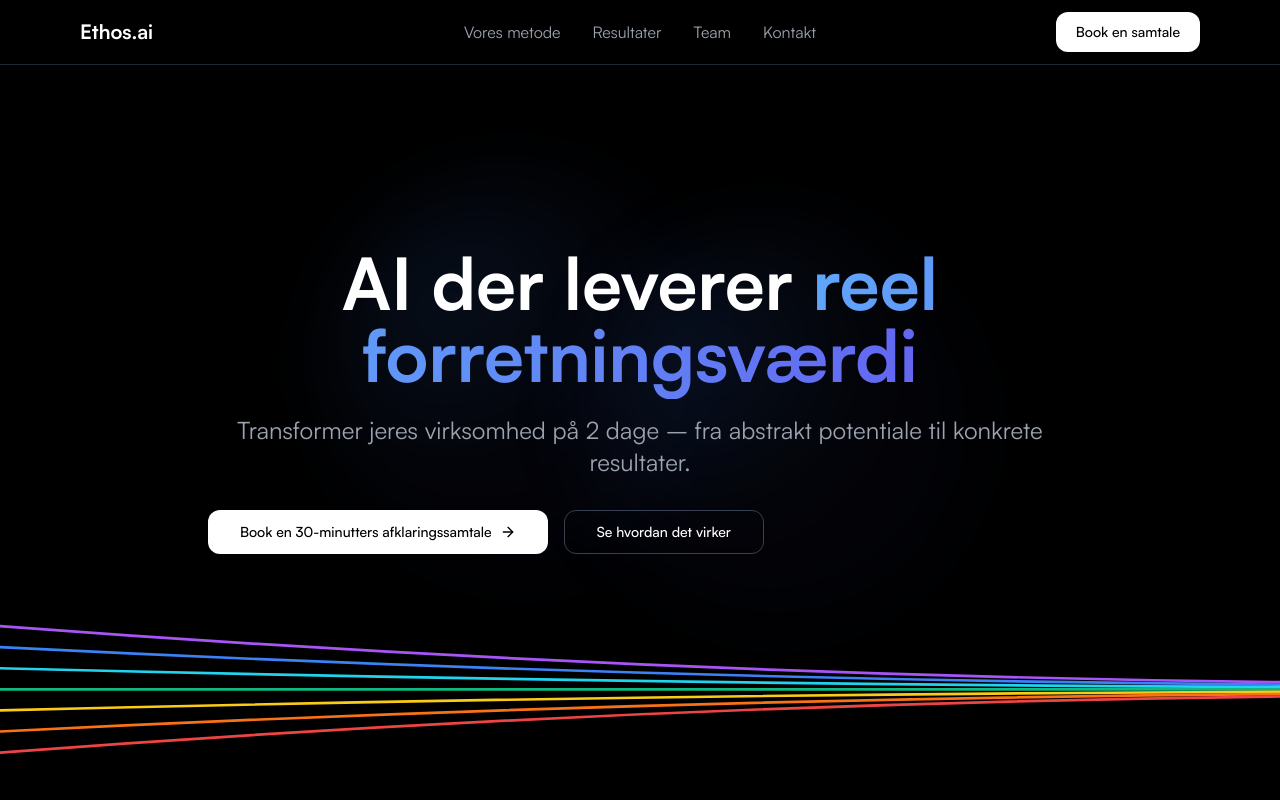
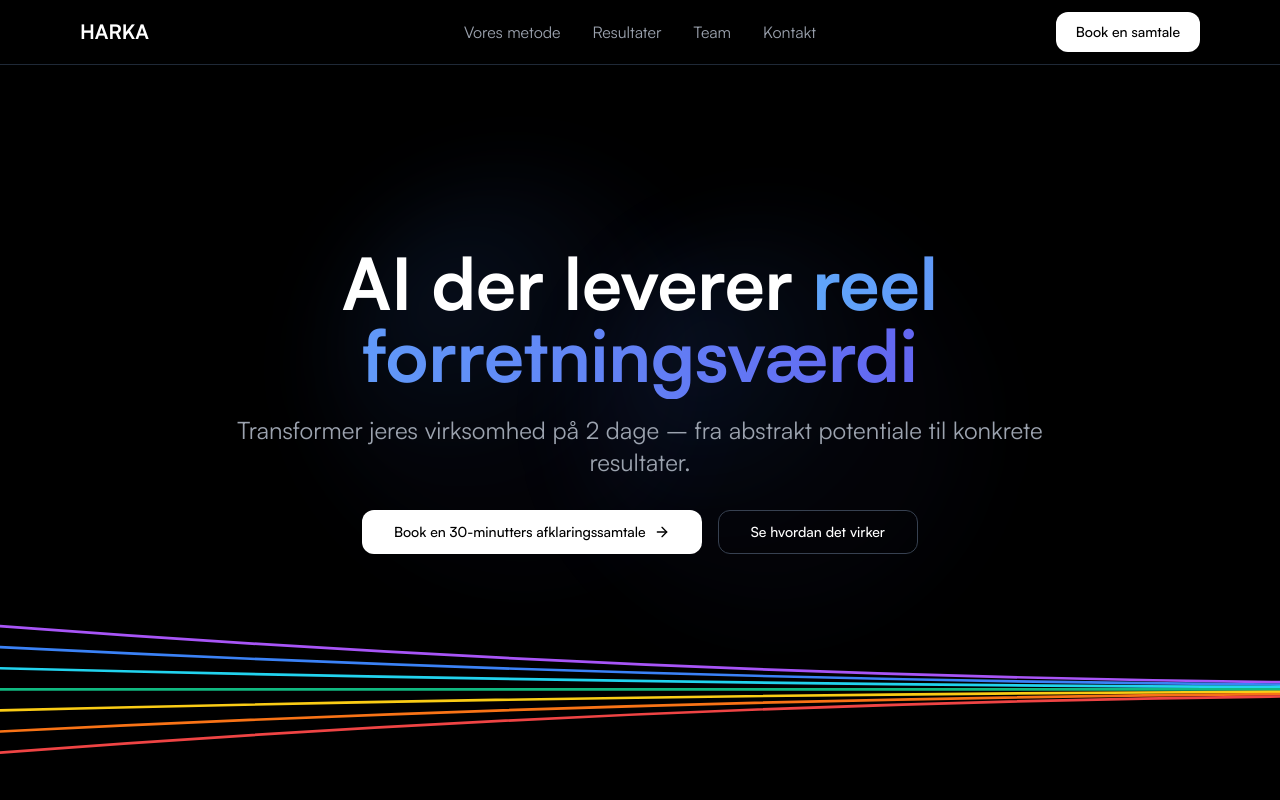
Before and after one commit to Arnarsson/reel, a Next.js app: page / in a window 1280 px wide. Shown: the top 800 px of the page. Built offline with nearby package versions, Linux system fonts and the light colour scheme.

Commit message:
refactor: rename Ethos.ai/AI Platform to HARKA

```diff
--- a/app/layout.tsx
+++ b/app/layout.tsx
@@ -8,7 +8,7 @@ import { ForceTheme } from "@/components/force-theme"
 import { CustomCursor } from "@/components/custom-cursor"
 
 export const metadata = {
-  title: "Ethos.ai - AI der leverer reel forretningsværdi",
+  title: "HARKA - AI der leverer reel forretningsværdi",
   description: "Transformer jeres virksomhed på 2 dage – fra abstrakt potentiale til konkrete resultater.",
   generator: 'v0.dev'
 }
--- a/app/page.tsx
+++ b/app/page.tsx
@@ -167,7 +167,7 @@ export default function HomePage() {
               initial={{ opacity: 0, y: 20 }}
               animate={{ opacity: 1, y: 0 }}
               transition={{ delay: 0.8 }}
-              className="flex flex-col sm:flex-row gap-4"
+              className="flex flex-col items-center sm:flex-row sm:justify-center gap-4"
             >
               <Button size="lg" className="bg-white text-black hover:bg-gray-100 relative z-20">
                 Book en 30-minutters afklaringssamtale <ArrowRight className="ml-2 h-4 w-4" />
@@ -369,7 +369,7 @@ export default function HomePage() {
               whileInView={{ opacity: 1, y: 0 }}
               viewport={{ once: true }}
             >
-              Hvem står bag Ethos.ai?
+              Hvem står bag HARKA?
             </motion.h2>
 
             <div className="grid grid-cols-1 md:grid-cols-2 gap-8">
@@ -468,10 +468,10 @@ export default function HomePage() {
               viewport={{ once: true }}
               transition={{ delay: 0.2 }}
             >
-              <p>Ethos.ai</p>
+              <p>HARKA</p>
               <p>Vi hjælper virksomheder med at effektivisere arbejdsgange, reducere spildtid og styrke beslutningskraften – på bare 2 dage.</p>
               <div className="flex flex-col items-center gap-2">
-                <p>📧 info@ethos.ai</p>
+                <p>📧 info@harka.ai</p>
                 <p>📞 +45 29 12 83 81</p>
                 <p>📍 Danneskiold-Samsøes Allé 41, 1434 København</p>
               </div>
--- a/components/header.tsx
+++ b/components/header.tsx
@@ -14,7 +14,7 @@ export function Header() {
         <div className="flex items-center h-16">
           <div className="flex-1 basis-0">
             <Link href="/" className="text-xl font-bold">
-              Ethos.ai
+              HARKA
             </Link>
           </div>
 
```
